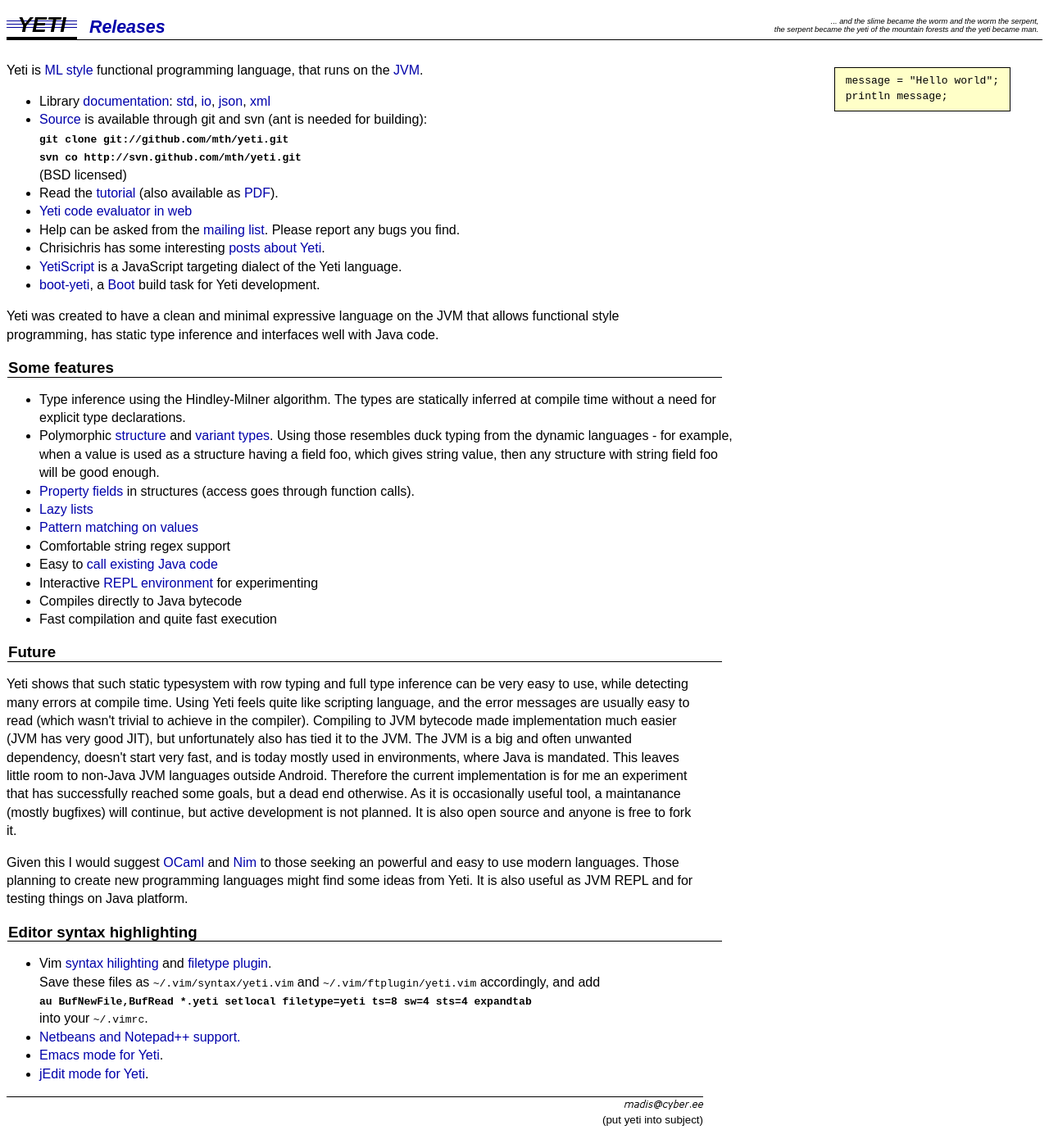
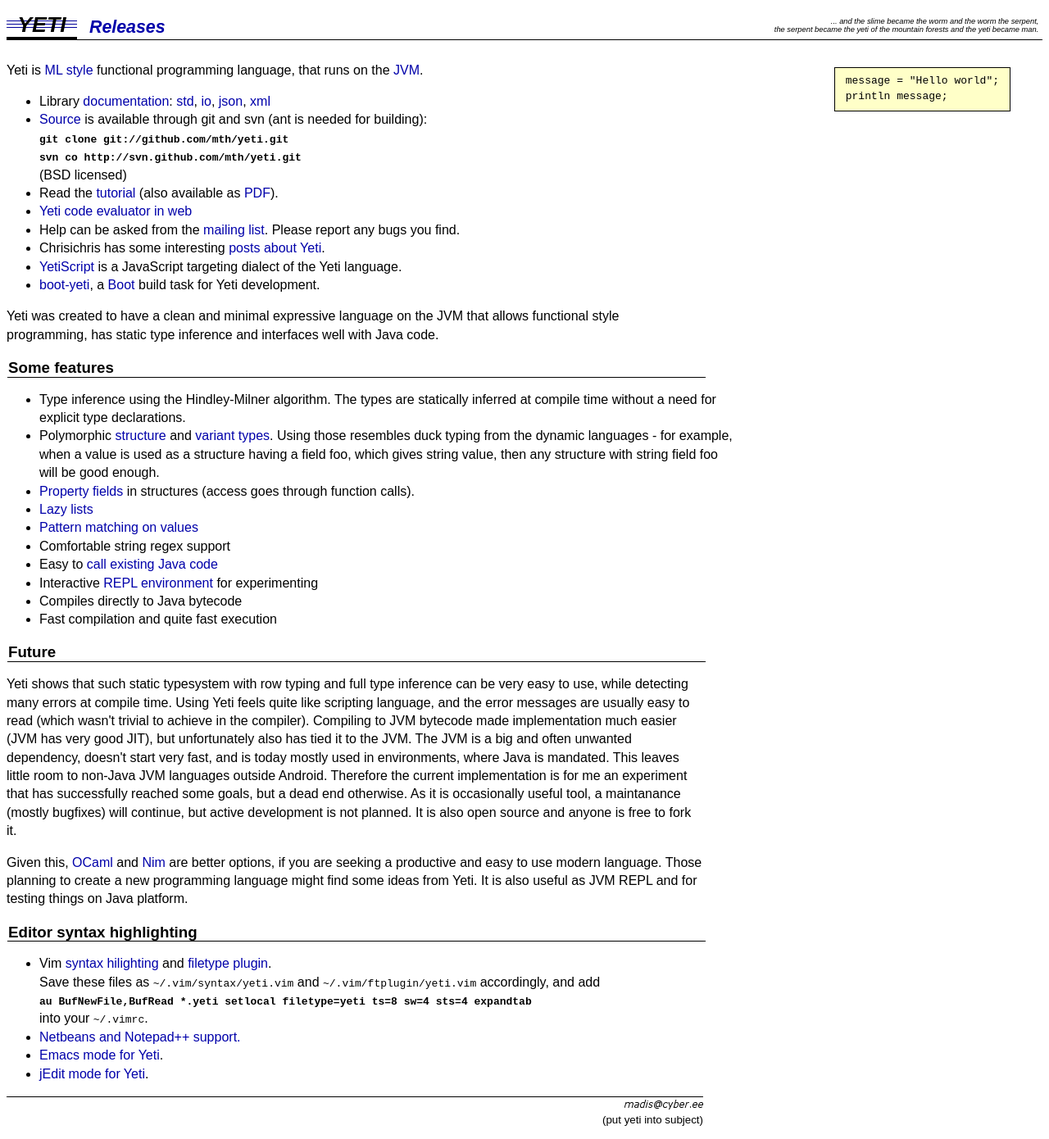
Before and after one commit to mth/mth.github.com, a Jekyll site: the page built from newyeti/index.html, in a window 1280 px wide. Shown: the whole page at 82% size. Built offline with Jekyll 4.4.1, drawn with Linux system fonts in a browser that asks for light colours; Markdown is read by kramdown in place of the engine named in the settings.

Commit message:
better wording?

```diff
--- a/newyeti/index.html
+++ b/newyeti/index.html
@@ -65,10 +65,10 @@
 continue, but active development is not planned. It is also open source and
 anyone is free to fork it.
 </p><p>
-Given this I would suggest <a href="https://ocaml.org/">OCaml</a> and
-<a href="https://nim-lang.org/">Nim</a> to those seeking an powerful and easy
-to use modern languages.
-Those planning to create new programming languages might find some ideas from
+Given this, <a href="https://ocaml.org/">OCaml</a> and
+<a href="https://nim-lang.org/">Nim</a> are better options, if you are seeking
+a productive and easy to use modern language.
+Those planning to create a new programming language might find some ideas from
 Yeti. It is also useful as JVM REPL and for testing things on Java platform.
 
 </p>
--- a/newyeti/style.css
+++ b/newyeti/style.css
@@ -1,7 +1,10 @@
 body {	font-family: sans-serif; background-color: white }
 .content{line-height: 1.4}
-p,ul {  max-width: 850px }
-h3,h4 { max-width: 870px }
+p,ul,h3,h4 {max-width: 850px}
+p.foot {text-align: right;
+        border-style: solid;
+        border-width: 1px 0px 0px;
+        line-height: 1}
 code {	font-family: monospace}
 a {	color: #0000aa; text-decoration: none}
 a:hover{background-color: #DDD}
@@ -29,10 +32,6 @@
 	margin: 3ex 1em;
 	background-color: #ccf;
 	font-size: 90%}
-p.foot {text-align: right;
-        border-style: solid;
-        border-width: 1px 0px 0px;
-        line-height: 1}
 pre {   background: #ffffc8;
         border: 1px solid black;
         margin: 1ex 3em;
```
